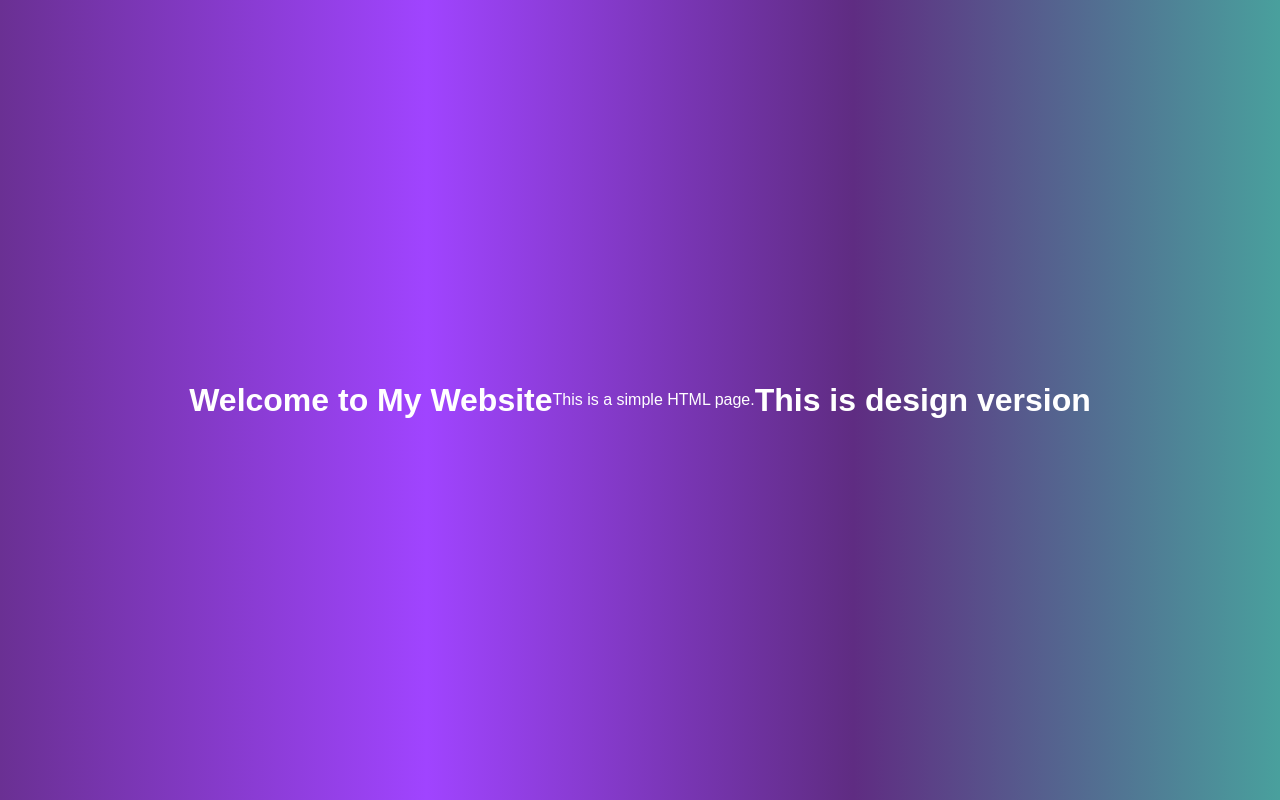
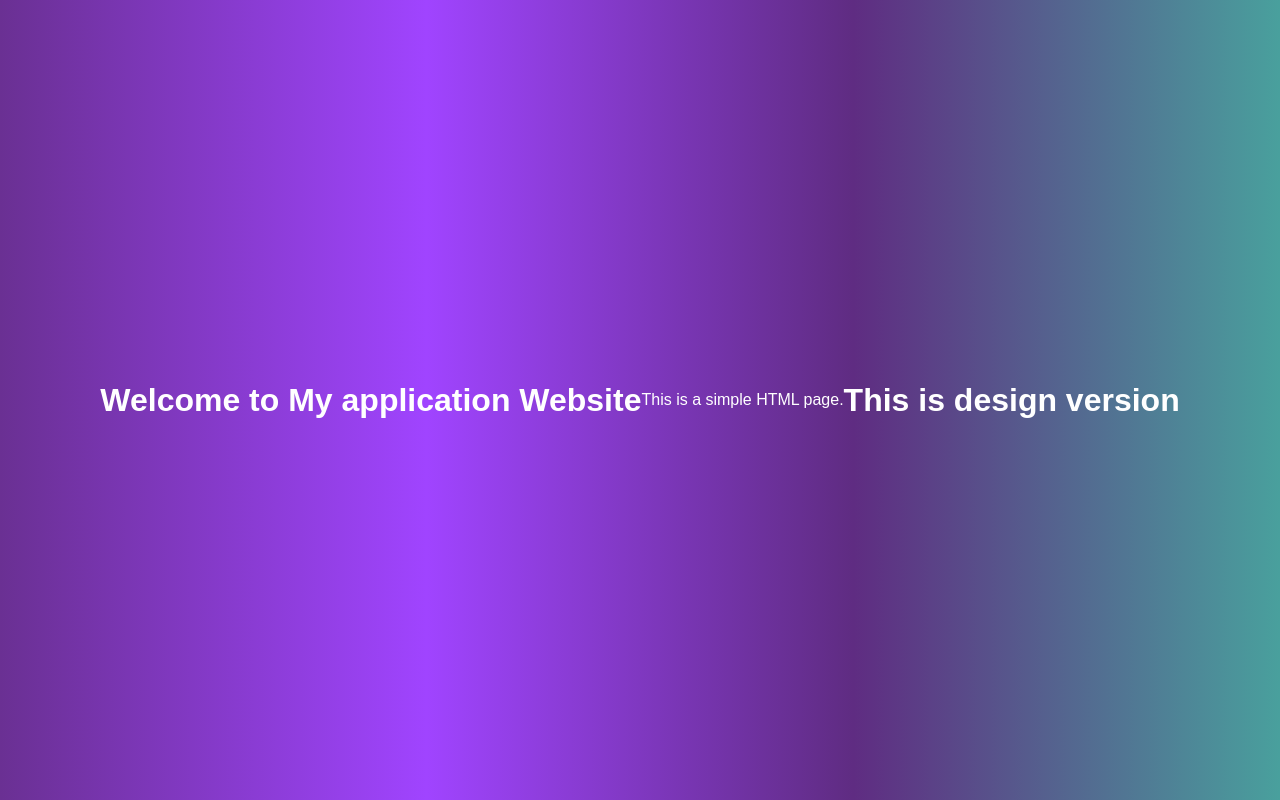
Before and after one commit to Ayush-bhoyar/My-git-repo, a plain HTML site: page index.html in a window 1280 px wide. Drawn offline with Linux system fonts and the light colour scheme.

Commit message:
changed the index.html

```diff
--- a/index.html
+++ b/index.html
@@ -8,7 +8,7 @@
 
 </head>
 <body>
-    <h1>Welcome to My Website</h1>
+    <h1>Welcome to My application Website</h1>
     <p>This is a simple HTML page.</p>
 </body>
 <h1>This is design version<h1>
```
